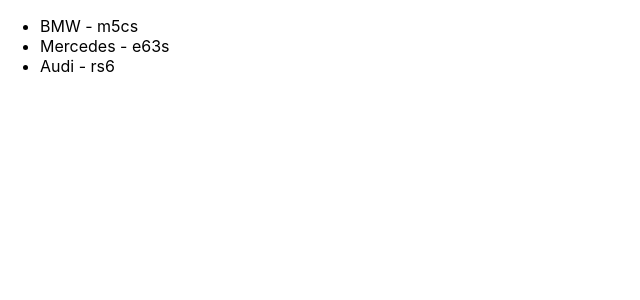
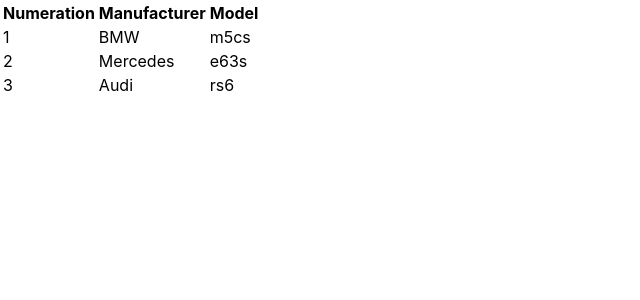
Before and after one commit to melion11/my-microtasks, a React (Create React App) app: page / in a window 1280 px wide. Shown: the top 300 px of the page, without its empty margins (0-640 px from the left). Built offline with nearby package versions, Linux system fonts and the light colour scheme.

Commit message:
completed first microtask with cars

```diff
--- a/src/map/topCars.tsx
+++ b/src/map/topCars.tsx
@@ -10,14 +10,24 @@
 }
 
 export const Cars = (props: topCarsPropsType) => {
-    const carDescribe = props.cars.map(car => {
+    const carDescribe = props.cars.map((car, index) => {
         return (
-            <li>{car.manufacturer} - {car.model}</li>
+            <tr>
+                <td>{index + 1}</td>
+                <td>{car.manufacturer}</td>
+                <td>{car.model}</td>
+            </tr>
+
         );
     })
     return (
-        <ul>
-            {carDescribe}
-        </ul>
+        <table>
+            <tr>
+                <th>Numeration</th>
+                <th>Manufacturer</th>
+                <th>Model</th>
+            </tr>
+                {carDescribe}
+        </table>
     );
 }
```
